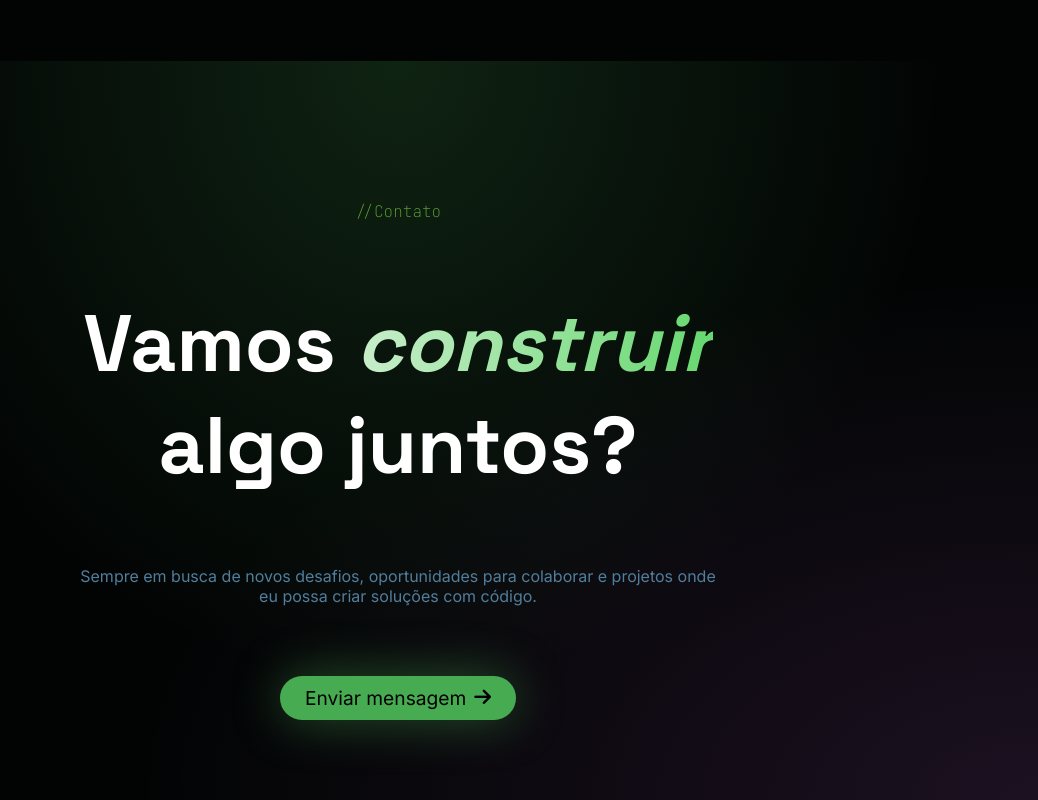
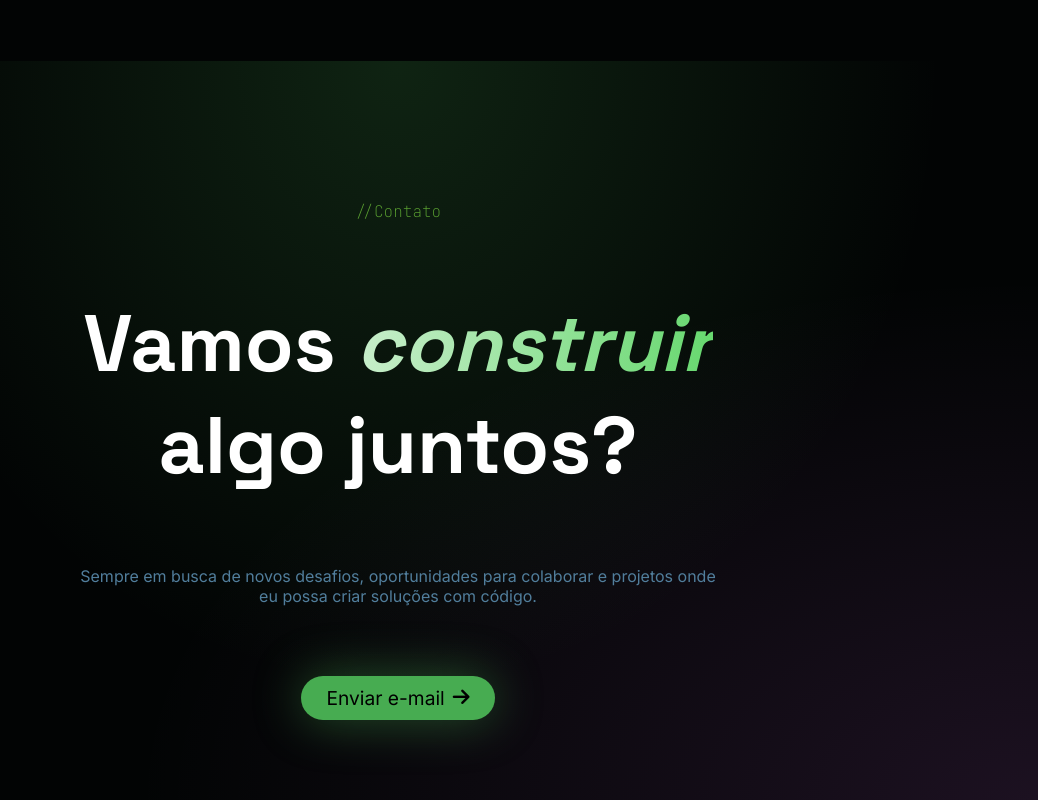
Before and after one commit to Arthur-Junges/Meu_Portfolio, a plain HTML site: page index.html in a window 1280 px wide. Shown: the part 1889-2689 px from the top of the page, without its empty margins (242-1280 px from the left). Drawn offline with Linux system fonts and the light colour scheme.

Commit message:
mudança no contato

```diff
--- a/index.html
+++ b/index.html
@@ -159,8 +159,9 @@
             <h1>Vamos <span class="palavra">construir</span> algo juntos?</h1>
             <p>Sempre em busca de novos desafios, oportunidades para colaborar e projetos onde eu possa criar soluções com código.</p>
             <div id="botoes">
-                <a id="btum" href="mailto:Arthur.jungesH@gmail.com">
-                    Enviar mensagem <i class="fa-solid fa-arrow-right"></i>
+                <a id="btum"
+                    href="https://mail.google.com/mail/?view=cm&fs=1&to=Arthur.jungesH@gmail.com" target="_blank" rel="noopener noreferrer">
+                         Enviar e-mail <i class="fa-solid fa-arrow-right"></i>
                 </a>
             </div>
         </div>
```
